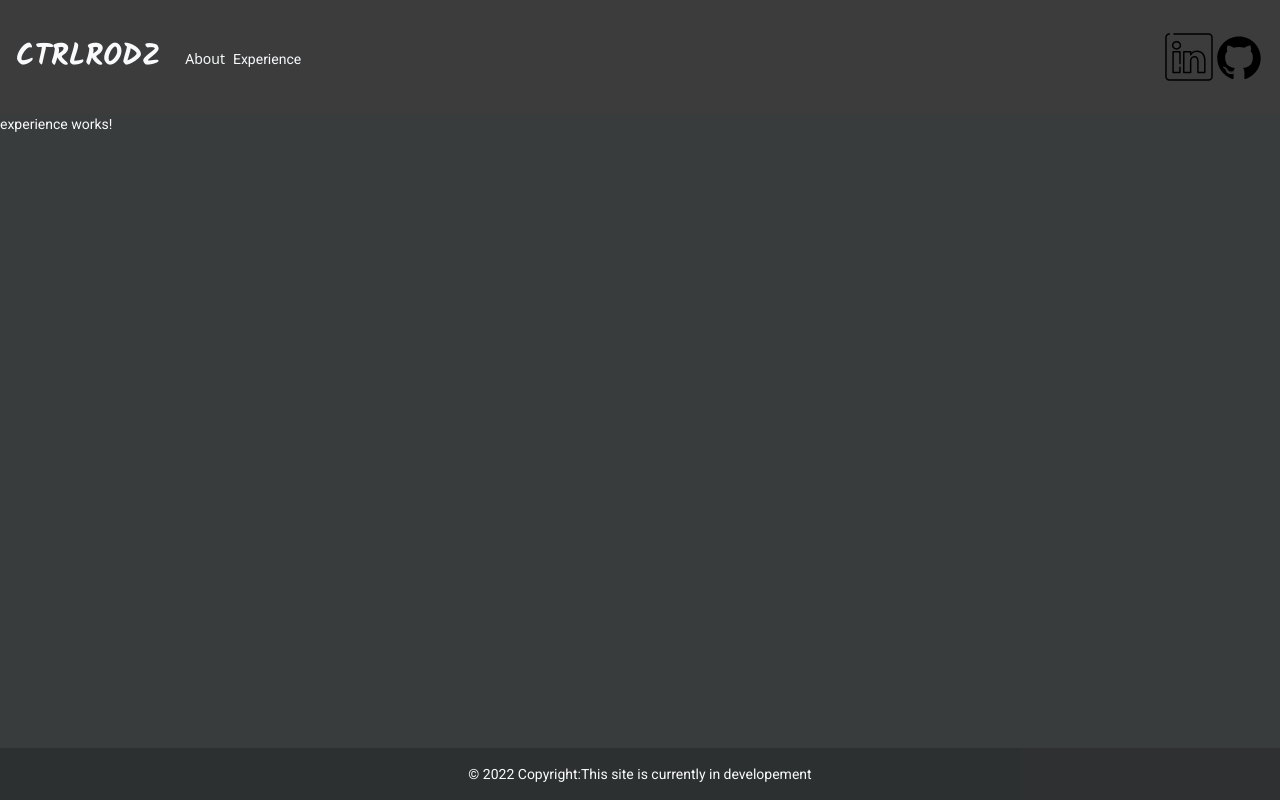
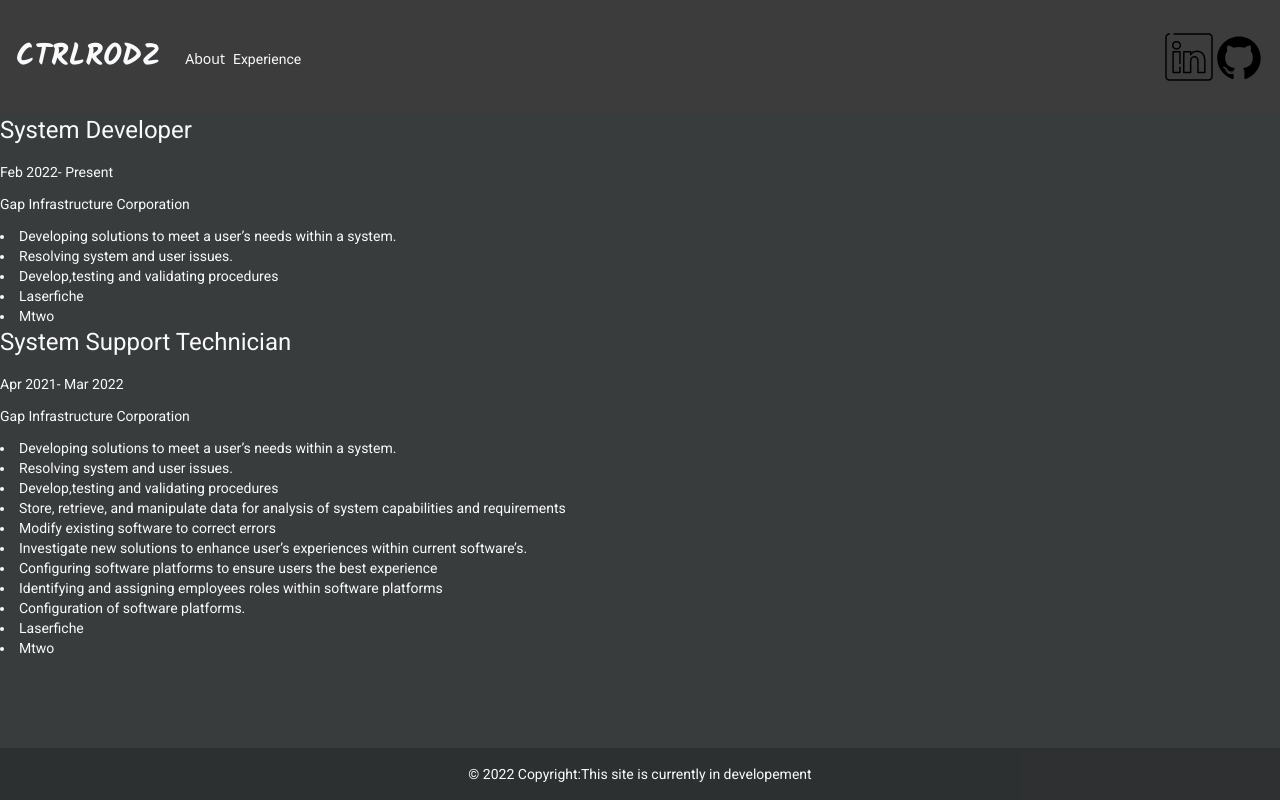
Before and after one commit to CrtlRodz/Portfolio-V1, an Angular app: page /experience in a window 1280 px wide. Built offline with nearby package versions, Linux system fonts and the light colour scheme; a web font is replaced by a local one.

Commit message:
adding experience page

```diff
--- a/src/app/experience/experience.component.html
+++ b/src/app/experience/experience.component.html
@@ -1 +1,13 @@
-<p>experience works!</p>
+<div>
+    <section *ngFor="let experience of experiences">
+        <h1>{{experience.title}}</h1>
+        <p>{{experience.date}}</p>
+        <p>{{experience.company}}</p>
+        <div *ngFor="let duty of experience.duties">
+            <li>{{duty}}</li>
+        </div>
+        <div *ngFor="let skill of experience.skills">
+            <li>{{skill}}</li>
+        </div>
+    </section>
+</div>
--- a/src/app/experience/experience.component.ts
+++ b/src/app/experience/experience.component.ts
@@ -6,7 +6,35 @@ import { Component, OnInit } from '@angular/core';
   styleUrls: ['./experience.component.css']
 })
 export class ExperienceComponent implements OnInit {
-
+  experiences = [
+    {
+      title:"System Developer",
+      company:"Gap Infrastructure Corporation",
+      date:"Feb 2022- Present",
+      duties:[
+        "Developing solutions to meet a user’s needs within a system.",
+        "Resolving system and user issues.",
+        "Develop,testing and validating procedures",
+        ],
+      skills:["Laserfiche","Mtwo"]
+    },{
+      title:"System Support Technician",
+      company:"Gap Infrastructure Corporation",
+      date:"Apr 2021- Mar 2022",
+      duties:[
+        "Developing solutions to meet a user’s needs within a system.",
+        "Resolving system and user issues.",
+        "Develop,testing and validating procedures",
+        "Store, retrieve, and manipulate data for analysis of system capabilities and requirements",
+        "Modify existing software to correct errors",
+        "Investigate new solutions to enhance user’s experiences within current software’s.",
+        "Configuring software platforms to ensure users the best experience",
+        "Identifying and assigning employees roles within software platforms",
+        "Configuration of software platforms.",
+        ],
+      skills:["Laserfiche","Mtwo"]
+    }
+  ]
   constructor() { }
 
   ngOnInit(): void {
```
